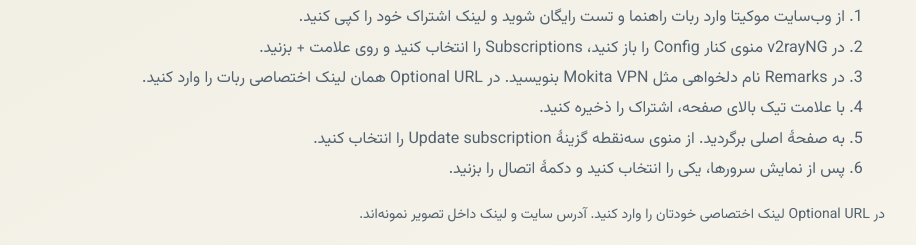
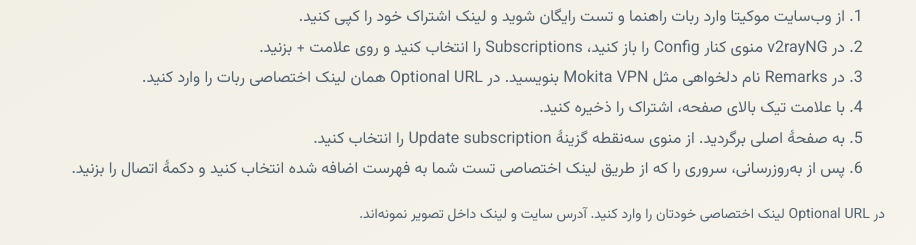
Before and after one commit to KindoraHQ/moktiva, a plain HTML site: page index.html in a window 1280 px wide. Shown: the part 2908-3153 px from the top of the page, without its empty margins (345-1261 px from the left). Drawn offline with Linux system fonts and the light colour scheme; no server answers.

Commit message:
Clarify which v2rayNG trial server to select

```diff
--- a/index.html
+++ b/index.html
@@ -51,7 +51,7 @@
 <li>در <bdi>Remarks</bdi> نام دلخواهی مثل <bdi>Mokita VPN</bdi> بنویسید. در <bdi>Optional URL</bdi> همان لینک اختصاصی ربات را وارد کنید.</li>
 <li>با علامت تیک بالای صفحه، اشتراک را ذخیره کنید.</li>
 <li>به صفحهٔ اصلی برگردید. از منوی سه‌نقطه گزینهٔ <bdi>Update subscription</bdi> را انتخاب کنید.</li>
-<li>پس از نمایش سرورها، یکی را انتخاب کنید و دکمهٔ اتصال را بزنید.</li>
+<li>پس از به‌روزرسانی، سروری را که از طریق لینک اختصاصی تست شما به فهرست اضافه شده انتخاب کنید و دکمهٔ اتصال را بزنید.</li>
 </ol>
 <p>در <bdi>Optional URL</bdi> لینک اختصاصی خودتان را وارد کنید. آدرس سایت و لینک داخل تصویر نمونه‌اند.</p>
 <figure style="margin:1.5rem 0">
```
